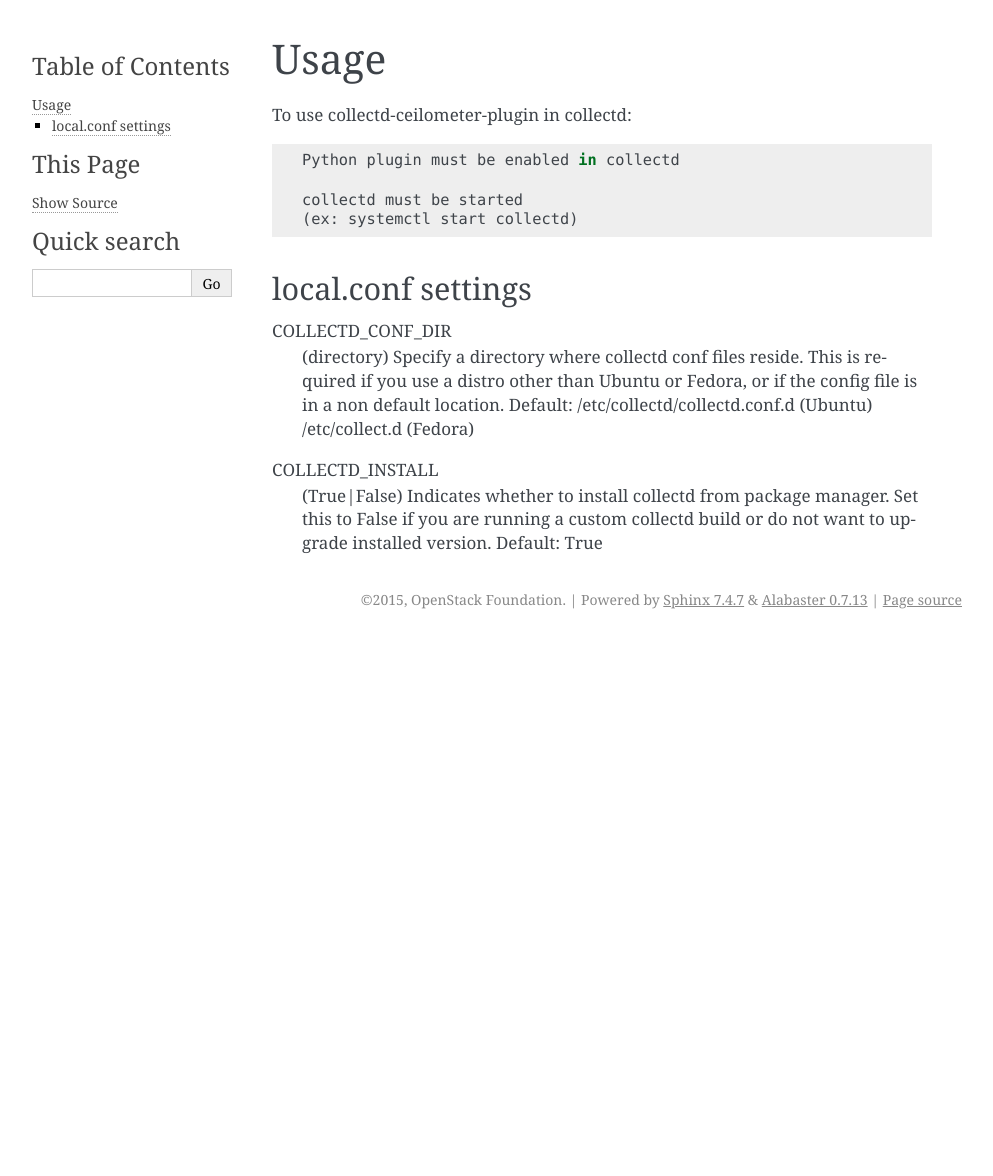
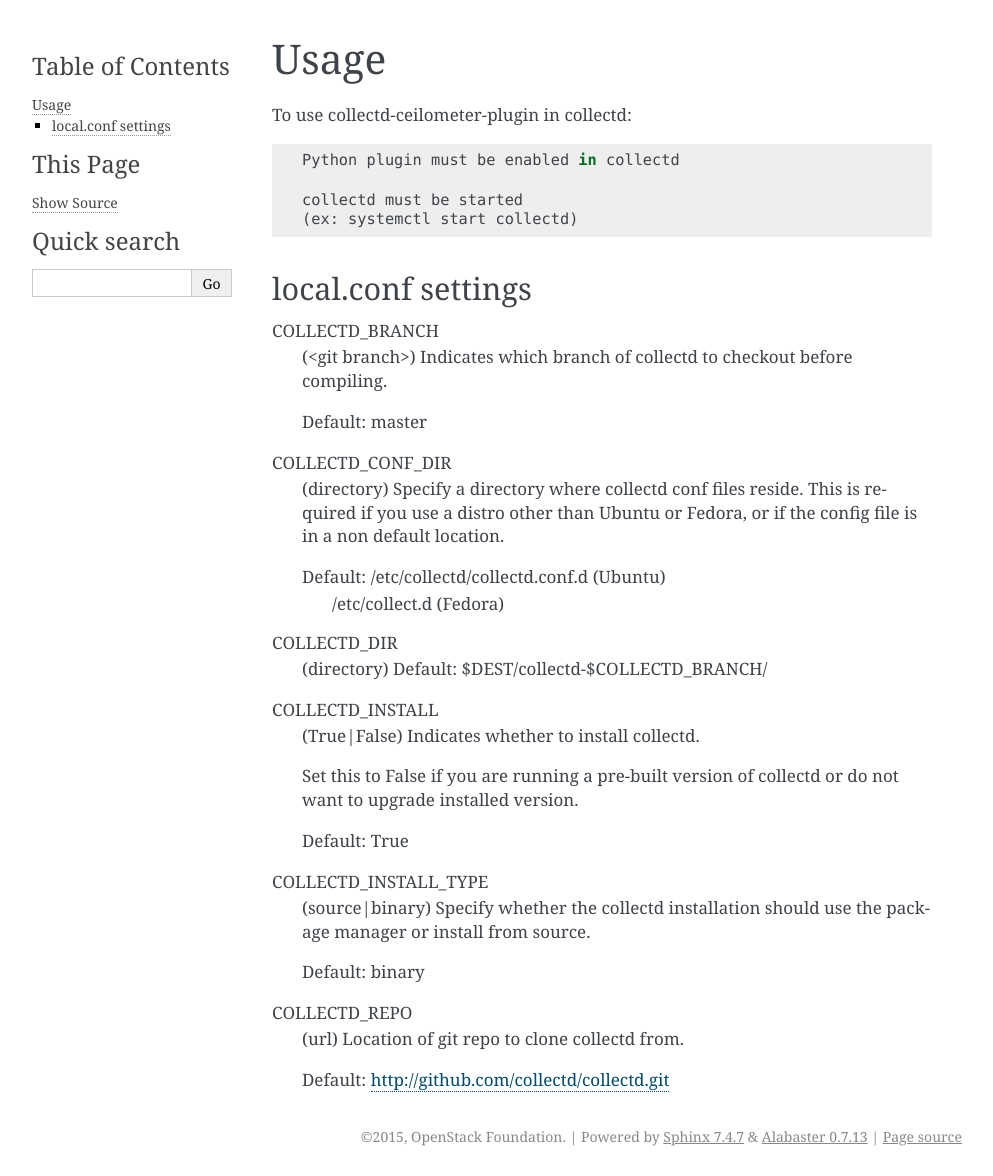
Before and after one commit to openstack-archive/collectd-openstack-plugins, a Sphinx documentation site: the page built from doc/source/usage.rst, in a window 1280 px wide. Shown: the whole page, without its empty margins (148-1141 px from the left). Built offline with Sphinx 7.4.7, drawn with Linux system fonts in a browser that asks for light colours; before the commit the page ends 900 px from its top, so only the background shows below that.

Commit message:
Add code to build collectd
- Add option to build collectd from source
  - Clones collectd, builds and installs collectd under the source repo

- Add config options:
  - COLLECTD_INSTALL_TYPE
  - COLLECTD_REPO
  - COLLECTD_DIR
  - COLLECTD_BRANCH

- Update documentation in doc/source/usage.rst

Change-Id: I92156cf69438634c6340c21089538ff7ea716e6f

```diff
--- a/doc/source/usage.rst
+++ b/doc/source/usage.rst
@@ -12,15 +12,39 @@
 local.conf settings
 -------------------
 
+COLLECTD_BRANCH
+    (<git branch>) Indicates which branch of collectd to checkout before
+    compiling.
+
+    Default: master
+
 COLLECTD_CONF_DIR
     (directory) Specify a directory where collectd conf files reside.
     This is required if you use a distro other than Ubuntu or Fedora, or if
     the config file is in a non default location.
-    Default: /etc/collectd/collectd.conf.d (Ubuntu) /etc/collect.d (Fedora)
 
+    Default: /etc/collectd/collectd.conf.d (Ubuntu)
+             /etc/collect.d (Fedora)
+
+COLLECTD_DIR
+    (directory)
+    Default: $DEST/collectd-$COLLECTD_BRANCH/
 
 COLLECTD_INSTALL
-    (True|False) Indicates whether to install collectd from package manager.
-    Set this to False if you are running a custom collectd build or do not
-    want to upgrade installed version.
+    (True|False) Indicates whether to install collectd.
+
+    Set this to False if you are running a pre-built version of collectd or do
+    not want to upgrade installed version.
+
     Default: True
+
+COLLECTD_INSTALL_TYPE
+    (source|binary) Specify whether the collectd installation should use the
+    package manager or install from source.
+
+    Default: binary
+
+COLLECTD_REPO
+    (url) Location of git repo to clone collectd from.
+
+    Default: http://github.com/collectd/collectd.git
```
Also changed, not shown: 2 other files.
